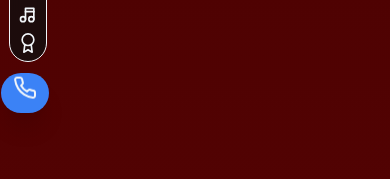
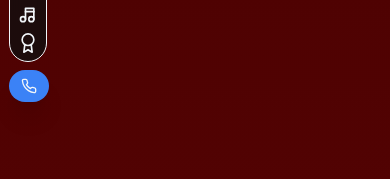
Before and after one commit to JulianMbp/portfolio, a Next.js app: page / in a window 390 px wide. Shown: the part 153-332 px from the top of the page. Built offline with nearby package versions, Linux system fonts and the light colour scheme.

Commit message:
agregarcion de imagenes

```diff
--- a/app/components/ButtonSmall.tsx
+++ b/app/components/ButtonSmall.tsx
@@ -10,11 +10,11 @@ const ButtonPage: React.FC = () => {
     return(
       <section>
         <button
-        className='h-10 duration-300 flex items-center rounded-3xl p-3 bg-blue-500 gap-3
+        className='h-8 md:h-[45px] w-10 md:w-auto duration-300 flex items-center rounded-3xl p-3 bg-blue-500 gap-3
             shadow-xl hover:border-hidden hover:scale-110 active:scale-95 active:duration-200
             hover:shadow-2xl transition-all'
         onClick={openModal}>
-                <svg className="animate-bounce h-6 w-6 text-slate-100"  viewBox="0 0 24 24"  fill="none"  stroke="currentColor"  stroke-width="2"  stroke-linecap="round"  stroke-linejoin="round">  <path d="M22 16.92v3a2 2 0 0 1-2.18 2 19.79 19.79 0 0 1-8.63-3.07 19.5 19.5 0 0 1-6-6 19.79 19.79 0 0 1-3.07-8.67A2 2 0 0 1 4.11 2h3a2 2 0 0 1 2 1.72 12.84 12.84 0 0 0 .7 2.81 2 2 0 0 1-.45 2.11L8.09 9.91a16 16 0 0 0 6 6l1.27-1.27a2 2 0 0 1 2.11-.45 12.84 12.84 0 0 0 2.81.7A2 2 0 0 1 22 16.92z" /></svg>
+                <svg className=" h-6 w-6 text-slate-100"  viewBox="0 0 24 24"  fill="none"  stroke="currentColor"  stroke-width="2"  stroke-linecap="round"  stroke-linejoin="round">  <path d="M22 16.92v3a2 2 0 0 1-2.18 2 19.79 19.79 0 0 1-8.63-3.07 19.5 19.5 0 0 1-6-6 19.79 19.79 0 0 1-3.07-8.67A2 2 0 0 1 4.11 2h3a2 2 0 0 1 2 1.72 12.84 12.84 0 0 0 .7 2.81 2 2 0 0 1-.45 2.11L8.09 9.91a16 16 0 0 0 6 6l1.27-1.27a2 2 0 0 1 2.11-.45 12.84 12.84 0 0 0 2.81.7A2 2 0 0 1 22 16.92z" /></svg>
                 <h1 className="text-slate-100 font-regular hidden md:block font-[family-name:var(--font-kode-medium-mono)]">Contact_With_Me</h1>
             </button>
       <br />
--- a/app/sections/header.tsx
+++ b/app/sections/header.tsx
@@ -40,7 +40,7 @@ const Header = () => {
                     <h2 className="text-slate-100 font-regular hidden md:block">Training</h2>
                   </a>
           </header>
-          <dl className="md:ml-[1100px] md:mt-2 mt-[225px] fixed ">
+          <dl className="md:ml-[1100px] md:mt-2 mt-[222px] fixed ml-2">
             <ButtonPage/>
           </dl>
 
```
